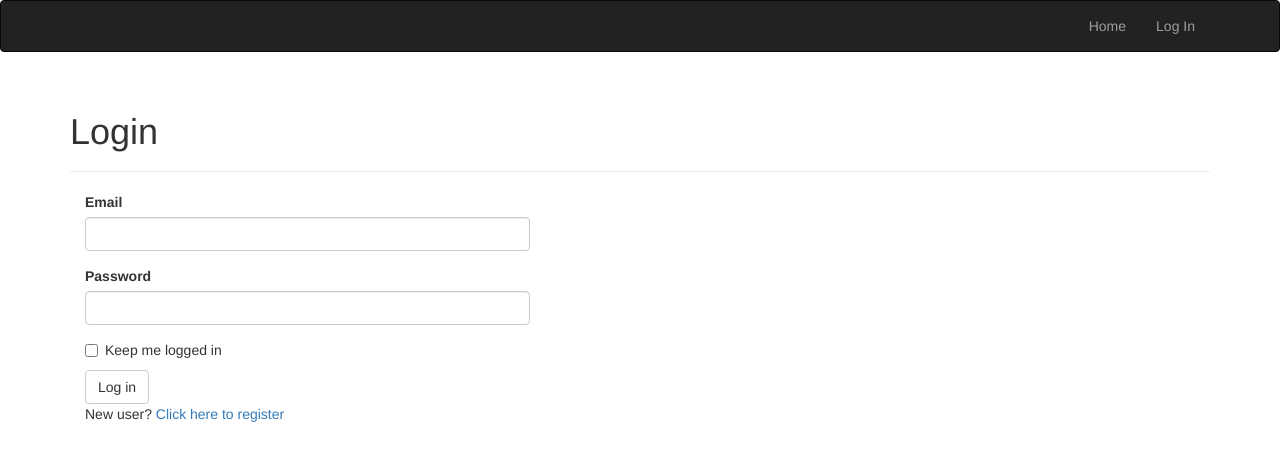
After one commit to sannjka/fancy-words, a Flask app: page /login in a window 1280 px wide. The commit adds this page. Shown: the top 461 px of the page. Run offline with Flask 3, Linux system fonts and the light colour scheme; some libraries are stand-ins or nearby versions.

Commit message:
Log in/Log out routes

```diff
--- /dev/null
+++ b/fancywords/app/auth/__init__.py
@@ -0,0 +1,5 @@
+from flask import Blueprint
+
+auth = Blueprint('auth', __name__)
+
+from . import views
--- /dev/null
+++ b/fancywords/app/auth/forms.py
@@ -0,0 +1,34 @@
+from flask_wtf import FlaskForm
+from wtforms import StringField, PasswordField, BooleanField, SubmitField
+from wtforms.validators import DataRequired, Length, Email, Regexp, EqualTo
+from wtforms import ValidationError
+from ..models import User
+
+
+class LoginForm(FlaskForm):
+    email = StringField('Email', validators=[DataRequired(), Length(1, 64),
+                                             Email()])
+    password = PasswordField('Password', validators=[DataRequired()])
+    remember_me = BooleanField('Keep me logged in')
+    submit = SubmitField('Log in')
+
+class RegistrationForm(FlaskForm):
+    email = StringField('Email', validators=[
+        DataRequired(), Length(1, 64), Email()])
+    username = StringField('Username', validators=[
+        DataRequired(), Length(1, 64),
+        Regexp('^[A-Za-z][A-Za-z0-9_.]*$', 0,
+               'Username must have only letters, numbers, dots or'
+               'uderscores')])
+    password = PasswordField('Password', validators=[
+        DataRequired(), EqualTo('password2', message='Passwords must match.')])
+    password2 = PasswordField('Confirm password', validators=[DataRequired()])
+    submit = SubmitField('Register')
+
+    def validate_email(self, field):
+        if User.query.filter_by(email=field.data).first():
+            raise VelidationError('Email already registered.')
+
+    def validate_username(self, field):
+        if User.query.filter_by(username=field.data).first():
+            raise VelidationError('Username already in use.')
--- /dev/null
+++ b/fancywords/app/auth/views.py
@@ -0,0 +1,32 @@
+from flask import render_template, redirect, request, url_for, flash
+from . import auth
+from .. import db
+from ..models import User
+from .forms import LoginForm, RegistrationForm
+from flask_login import current_user, login_user, logout_user, login_required
+
+
+@auth.route('/login', methods=['GET', 'POST'])
+def login():
+    form = LoginForm()
+    if form.validate_on_submit():
+        user = User.query.filter_by(email=form.email.data).first()
+        if user and user.verify_password(form.password.data):
+            login_user(user, form.remember_me.data)
+            next = request.args.get('next')
+            if next is None or not next.startswith('/'):
+                next = url_for('main.index')
+            return redirect(next)
+        flash('Invalid username or password.')
+    return render_template('auth/login.html', form=form)
+
+@auth.route('/logout', methods=['GET', 'POST'])
+@login_required
+def logout():
+    logout_user()
+    flash('You have been logged out.', 'success')
+    return redirect(url_for('main.index'))
+
+@auth.route('/register', methods=['GET', 'POST'])
+def register():
+    pass
--- a/fancywords/app/main/views.py
+++ b/fancywords/app/main/views.py
@@ -22,5 +22,5 @@ def index(word=''):
         title = 'Arbitrarily selected phrase:'
     if not phrases:
         flash('Nothing found', 'danger')
-    return render_template('index.html', phrases=phrases, form=form,
+    return render_template('index.html', phrases=phrases, form_search=form,
                            title=title)
--- /dev/null
+++ b/fancywords/app/templates/auth/login.html
@@ -0,0 +1,19 @@
+{% extends "base.html" %}
+{% import "bootstrap/wtf.html" as wtf %}
+
+{% block titlte %}FW - Login{% endblock %}
+
+{% block page_content %}
+<div class="page-header">
+    <h1>Login</h1>
+</div>
+<div class="col-md-5">
+    {{ wtf.quick_form(form) }}
+    <p>
+    New user?
+    <a href="{{ url_for('auth.register') }}">
+        Click here to register
+    </a>
+    </p>
+</div>
+{% endblock page_content %}
--- a/fancywords/app/templates/base.html
+++ b/fancywords/app/templates/base.html
@@ -16,20 +16,22 @@
 <nav class="navbar navbar-inverse" role="navigation">
     <div class="container">
         <div class="navbar-header">
+            {% if form_search %}
             <form class='search' method="POST" action="">
-                {{ form.hidden_tag() }}
+                {{ form_search.hidden_tag() }}
                 <fieldset class="form-group">
                     <div class="nav row">
                         <div class="form-group search-field">
-                        {{ form.search_field(
+                        {{ form_search.search_field(
                             class="form-control form-control-lg ") }}
                         </div>
                         <div class="form-group search-button">
-                        {{ form.submit(class="btn btn-outline-info") }}
+                        {{ form_search.submit(class="btn btn-outline-info") }}
                         </div>
                     </div>
                 </fieldset>
             </form>
+            {% endif %}
             <button type="button" class="navbar-toggle collapse-button"
                 data-toggle="collapse" data-target=".navbar-collapse">
                 <span class="sr-only">Toggle navigation</span>
@@ -43,7 +45,11 @@
             </ul>
             <ul class="nav navbar-nav navbar-right">
                 <li><a href="/">Home</a></li>
-                <li><a href="#">Log In</a></li>
+                {% if current_user.is_authenticated %}
+                <li><a href="{{ url_for('auth.logout') }}">Log Out</a></li>
+                {% else %}
+                <li><a href="{{ url_for('auth.login') }}">Log In</a></li>
+                {% endif %}
             </ul>
         </div>
     </div>
```
Also changed, not shown: fancywords/app/__init__.py (+8 -1 lines), fancywords/app/models.py (+8 -2 lines), fancywords/migrations/versions/18e22d746892_user_confirmed_field_added.py (added, +32 -0 lines).
